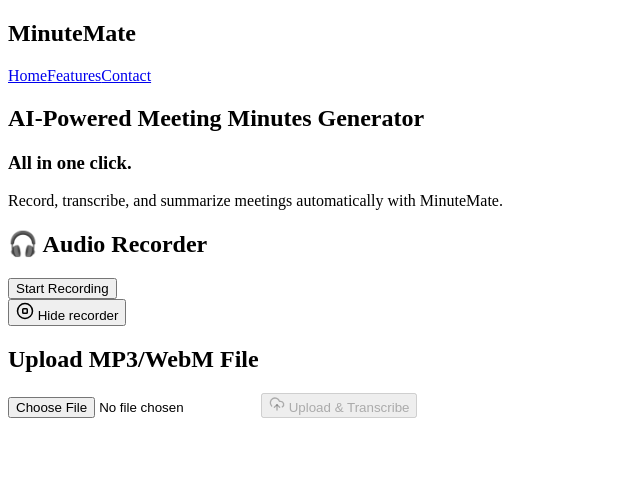
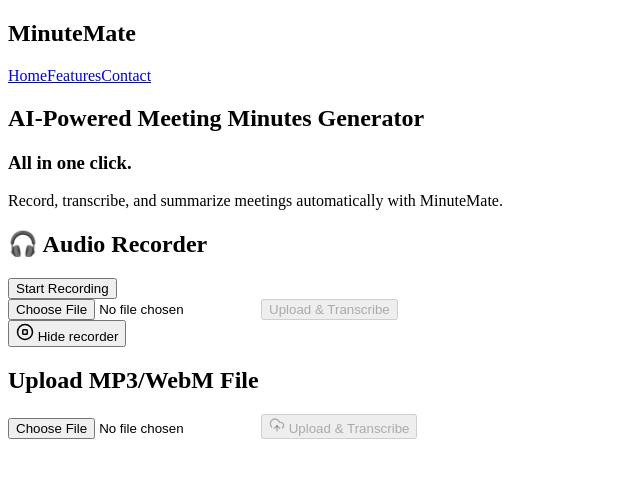
Before and after one commit to Prerana2004/minutemate, a React (Create React App) app in the folder minutemate-frontend/: page / in a window 1280 px wide. Shown: the top 478 px of the page, without its empty margins (0-640 px from the left). Built offline with nearby package versions, Linux system fonts and the light colour scheme.

Commit message:
updated recoder.js to enable upload

```diff
--- a/minutemate-frontend/src/components/Recorder.js
+++ b/minutemate-frontend/src/components/Recorder.js
@@ -8,6 +8,7 @@
   const [rawTranscript, setRawTranscript] = useState("");
   const [showDropdown, setShowDropdown] = useState(false);
   const [isUploading, setIsUploading] = useState(false);
+  const [selectedFile, setSelectedFile] = useState(null);
   const mediaRecorderRef = useRef(null);
   const audioChunksRef = useRef([]);
 
@@ -60,7 +61,6 @@
         return;
       }
 
-      // Show raw transcript and summary
       setRawTranscript(data.transcript || "❌ Transcript not available.");
       setSummary(data.summary || "❌ Summary not available.");
     } catch (error) {
@@ -68,6 +68,27 @@
       setSummary("❌ Network or server error occurred.");
     }
     setIsUploading(false);
+  };
+
+  const handleFileChange = (e) => {
+    setSelectedFile(e.target.files[0]);
+    setSummary("");
+    setRawTranscript("");
+    setShowDropdown(false);
+  };
+
+  const handleFileUpload = async () => {
+    if (!selectedFile) return;
+
+    const formData = new FormData();
+    formData.append("audio", selectedFile);
+
+    const blobURL = URL.createObjectURL(selectedFile);
+    setAudioURL(blobURL);
+    setSummary("Uploading file. Transcribing...");
+    setRawTranscript("");
+
+    await uploadAndTranscribe(formData);
   };
 
   const downloadAsText = () => {
@@ -105,6 +126,22 @@
           Stop Recording
         </button>
       )}
+
+      <div className="mt-6">
+        <input
+          type="file"
+          accept="audio/*"
+          onChange={handleFileChange}
+          className="mb-2"
+        />
+        <button
+          onClick={handleFileUpload}
+          disabled={!selectedFile}
+          className="bg-blue-500 hover:bg-blue-700 text-white px-4 py-2 rounded disabled:opacity-50"
+        >
+          Upload & Transcribe
+        </button>
+      </div>
 
       {audioURL && (
         <div className="mt-4">
```
